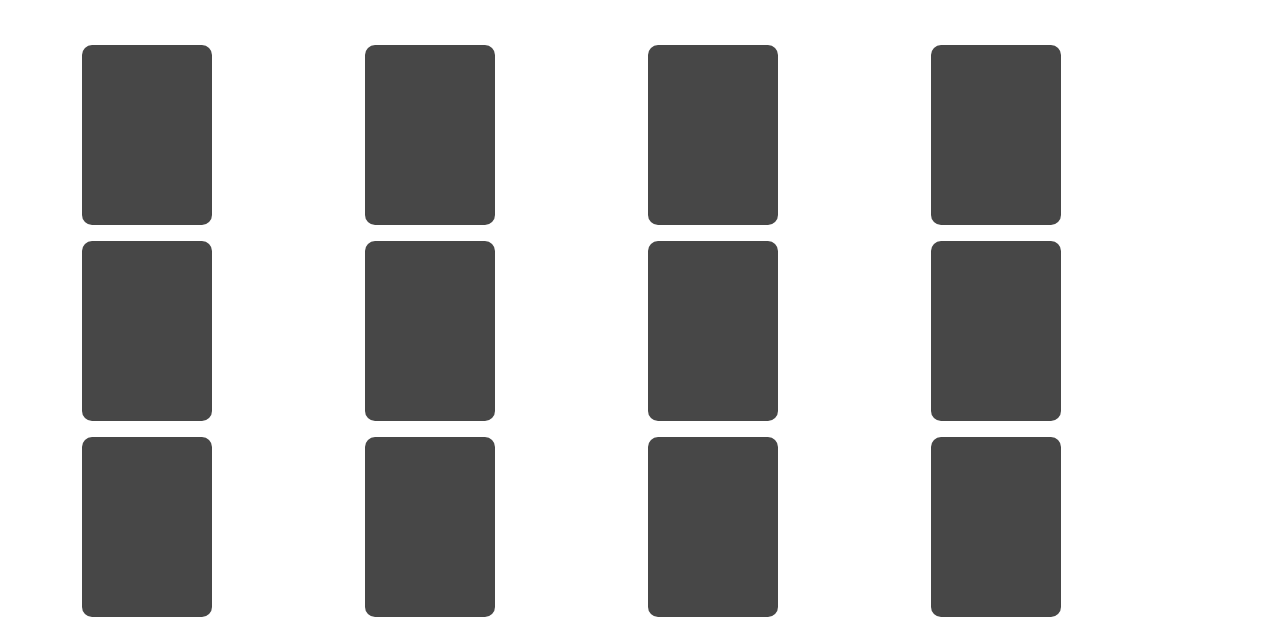
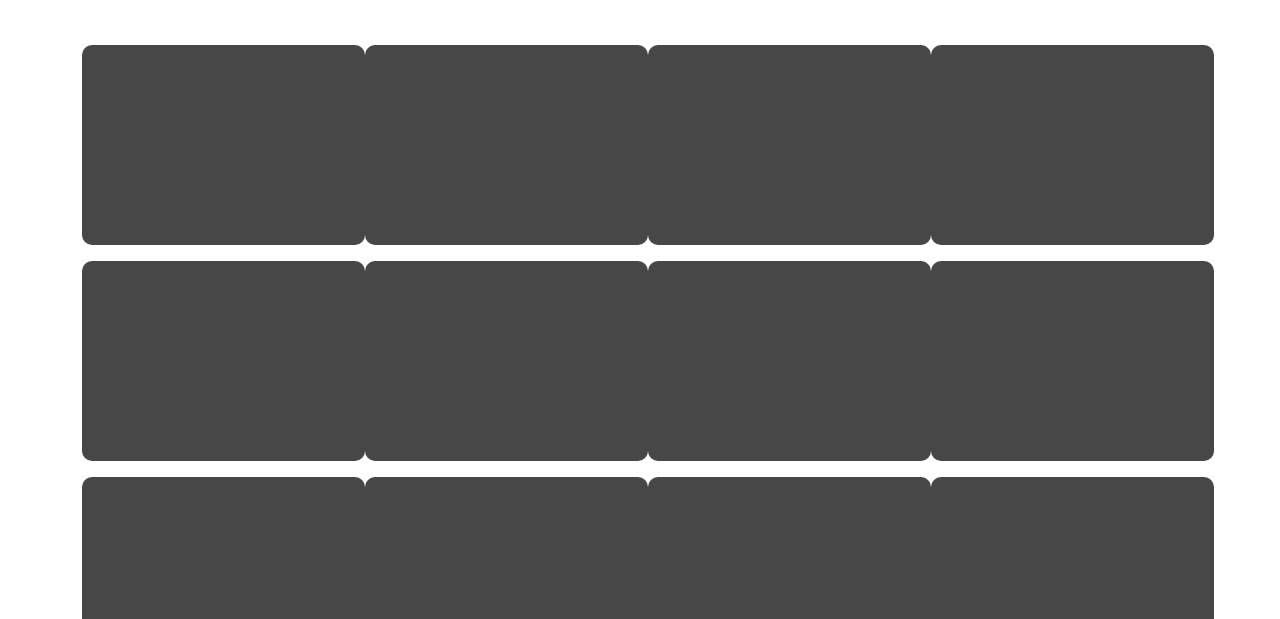
Before and after one commit to xhesjana1/flag-memory-game, a plain HTML site: page game.html in a window 1280 px wide. Shown: the part 206-825 px from the top of the page. Drawn offline with nearby package versions, Linux system fonts and the light colour scheme.

Commit message:
feat: add width, height and margin style to style.css

```diff
--- a/assets/css/style.css
+++ b/assets/css/style.css
@@ -36,11 +36,17 @@ color: aliceblue;
 
 }
 
+.container {
+    width: 80vw;
+    gap: 2%;
+    margin: auto;
+    margin-top: 2rem !important;
+    margin-bottom: 2rem !important;
+}
+
 .memory-card {
-    width: 130px;
-    height: 180px;
-    perspective: 1000px;
-    position: relative;
+    width: 15vw;
+    height: 25vh;
     cursor: pointer;
 }
 
@@ -52,14 +58,13 @@ color: aliceblue;
     border-radius: 10px;
     backface-visibility: hidden;
     transition: transform 0.6s;
+    left: 3%;
 }
 
 .front-face {
     transform: rotateY(180deg);
     object-fit: contain;
-    width: 100%;
-    height: 100%;
-    border-radius: 10px;
+
 }
 
 .back-face {
--- a/game.html
+++ b/game.html
@@ -44,7 +44,7 @@
 
      <!-- Game Area -->
      <div class="container my-4">
-        <div class="row row-cols-4 g-3 justify-content-center" id="cards-area">
+        <div class="row row-cols-md-4 g-3 justify-content-center" id="cards-area">
             <!-- Cards will be inserted here via JavaScript -->
         </div>
     </div>
```
